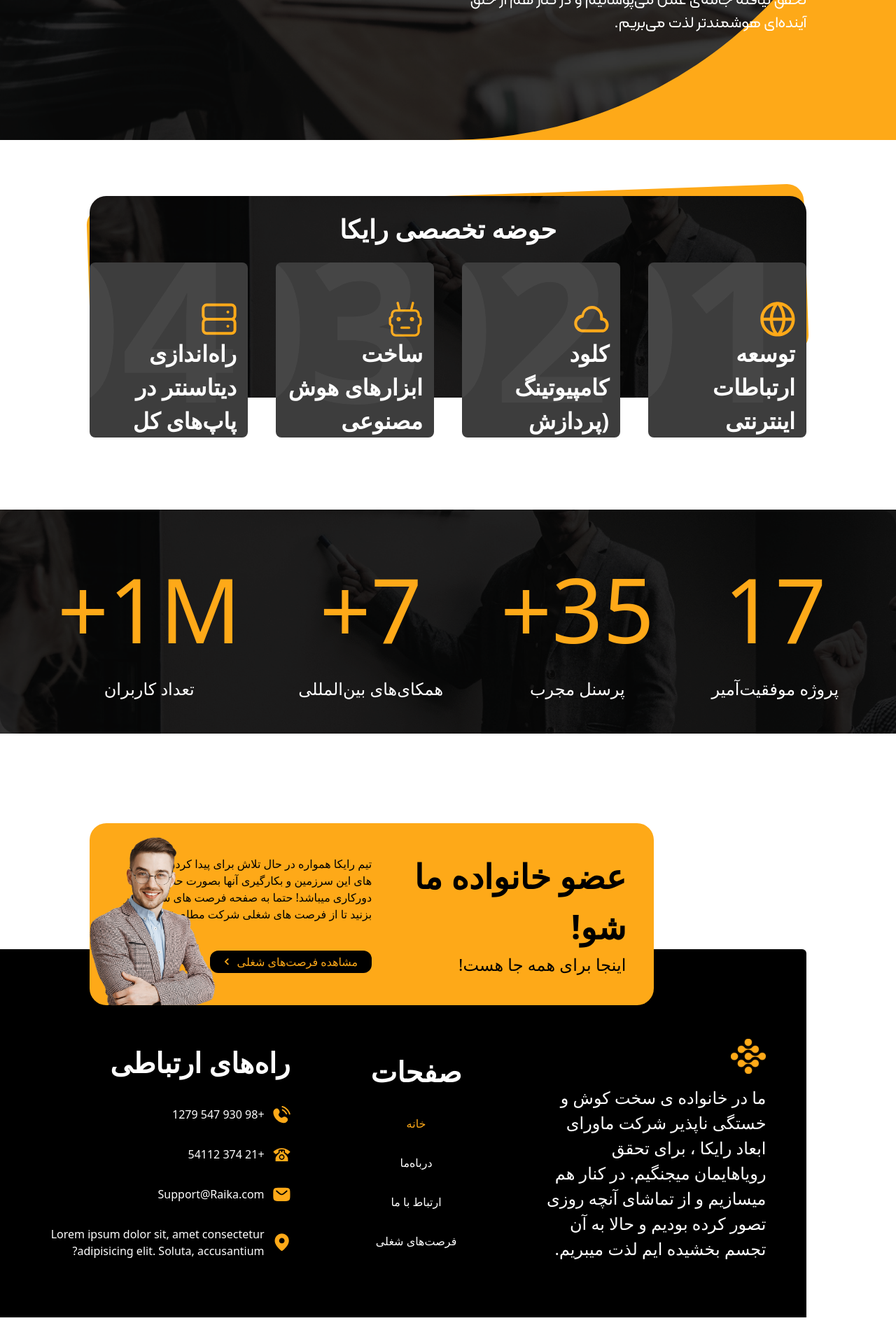
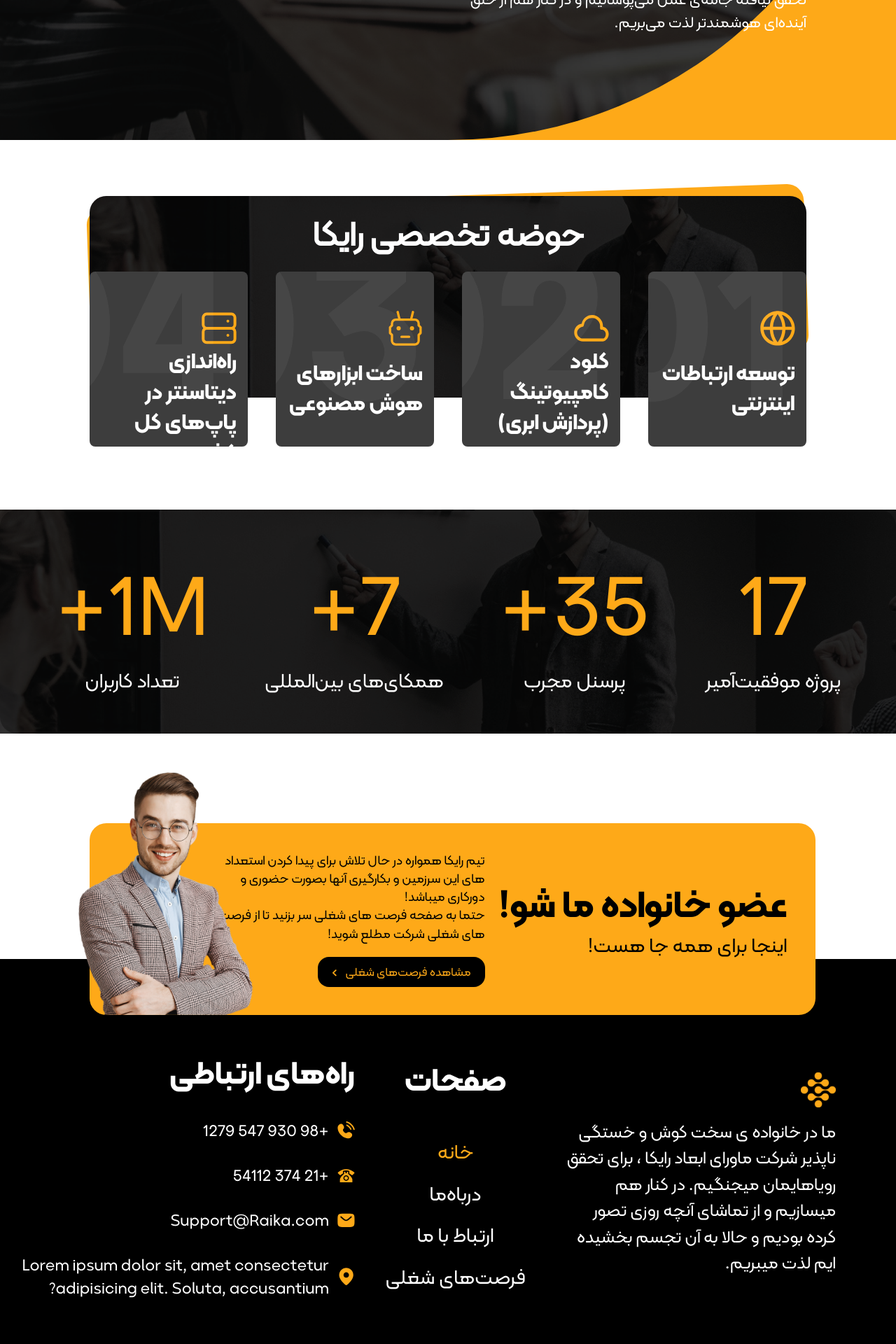
Before and after one commit to mahjs/Rayka-Main, a Next.js app: page / in a window 1280 px wide. Shown: the part 600-2520 px from the top of the page at 70% size. Before the commit the page ends 2482 px from the top, so only its background shows below. Built offline with nearby package versions, Linux system fonts and the light colour scheme.

Commit message:
style: fix font & footer size in home and contact us

```diff
--- a/src/app/globals.css
+++ b/src/app/globals.css
@@ -163,22 +163,85 @@ body {
   line-height: 140%;
 }
 
+.header-6 {
+  font-family: "KalamehBold";
+  font-size: 2.85375rem;
+  line-height: 150.5%;
+}
+
 .title {
   font-family: "KalamehExtraBold";
   font-size: 4.75rem;
   line-height: 140%;
 }
 
+.title-2 {
+  font-family: "KalamehRegular";
+  font-size: 3.05663rem;
+  font-weight: 700;
+  line-height: 140%;
+}
+
 .subtitle {
   font-family: "KalamehRegular";
   font-size: 1.8125rem;
-  font-weight: 400;
   line-height: 150.5%;
+}
+
+.subtitle-1 {
+  font-family: "KalamehBold";
+  font-size: 2.5125rem;
+  line-height: 150.5%;
+}
+
+.subtitle-2 {
+  font-family: "KalamehBold";
+  font-size: 3.35906rem;
+  line-height: 140%;
+}
+
+.subtitle-3 {
+  font-family: "KalamehBold";
+  font-size: 1.9375rem;
+  line-height: 140%;
+}
+
+.Body {
+  font-family: "KalamehRegular";
+  font-size: 1.16663rem;
+  line-height: 140%;
+}
+.Body-2 {
+  font-family: "KalamehRegular";
+  font-size: 1.5625rem;
+  line-height: 150%;
+}
+
+.Body-3 {
+  font-family: "KalamehRegular";
+  font-size: 1.4375rem;
+  line-height: 140%;
 }
 
 .Btn {
   font-family: "KalamehRegular";
   font-size: 1.3rem;
-  font-weight: 400;
   line-height: 150.5%;
 }
+.Btn-2 {
+  font-family: "KalamehRegular";
+  font-size: 1.059rem;
+  line-height: 140%;
+}
+
+.number {
+  font-family: "KalamehRegular";
+  font-size: 7.56819rem;
+  line-height: 140%;
+}
+
+.number-1 {
+  font-family: "KalamehBold";
+  font-size: 18.47456rem;
+  line-height: 140%;
+}
--- a/src/app/page.tsx
+++ b/src/app/page.tsx
@@ -81,7 +81,7 @@ export default function Home() {
       {/* Information Content */}
       <div className="justify-centerjjj relative mb-[5rem] flex h-[20rem] w-full items-center bg-main-image">
         <div className="absolute bottom-0 left-0 right-0 top-0 z-10 h-full w-full rounded-3xl bg-black bg-opacity-30" />
-        <div className="absolute z-20 flex w-full justify-evenly">
+        <div className="absolute  z-20 flex w-full justify-evenly">
           {informationData.map((info) => (
             <InfoText key={info.id} title={info.title} text={info.text} />
           ))}
--- a/src/components/dashboard/ExpertCard.tsx
+++ b/src/components/dashboard/ExpertCard.tsx
@@ -34,8 +34,8 @@ const ExpertCard: FC<Props> = ({
       <span className="mt-8">
         <Image src={iconPath} alt={title + " icon"} width={50} height={50} />
       </span>
-      <p className=" text-inherit text-[2rem] font-bold">{title}</p>
-      <span className="absolute  -top-32 text-[18rem] font-bold text-white opacity-5">
+      <p className=" text-inherit subtitle-3">{title}</p>
+      <span className="number-1  absolute -top-32 text-white opacity-5">
         {String(index).padStart(2, "0")}
       </span>
     </div>
--- a/src/components/dashboard/Experties.tsx
+++ b/src/components/dashboard/Experties.tsx
@@ -61,9 +61,7 @@ const Experties = () => {
 
   return (
     <div className="absolute z-20 h-[18rem] w-[80%] flex-col items-center justify-center rounded-3xl">
-      <p className="my-5 text-center text-[2.3rem] font-[790] text-white">
-        حوضه تخصصی رایکا
-      </p>
+      <p className="title-2 my-5 text-center text-white">حوضه تخصصی رایکا</p>
       <Transition
         show={showExperties}
         enter="transition-all duration-500 "
--- a/src/components/dashboard/InfoText.tsx
+++ b/src/components/dashboard/InfoText.tsx
@@ -8,8 +8,8 @@ interface Props {
 const InfoText: FC<Props> = ({ title, text }) => {
   return (
     <div className="flex-col items-center justify-center gap-5">
-      <p className="text-center text-[8rem] text-[#FEA918]">{title}</p>
-      <p className="text-center text-[1.5rem] text-white">{text}</p>
+      <p className="text-center number text-[#FEA918]">{title}</p>
+      <p className="text-center subtitle text-white">{text}</p>
     </div>
   );
 };
--- a/src/components/dashboard/JoinRaykaCard.tsx
+++ b/src/components/dashboard/JoinRaykaCard.tsx
@@ -6,24 +6,26 @@ import React from "react";
 const JoinRaykaCard = () => {
   const router = useRouter();
   return (
-    <div className="relative mr-auto flex w-[70%] items-center gap-5 rounded-3xl bg-[#FEA918] px-10 py-10 ">
+    <div className="relative mr-auto flex w-[90%] items-center gap-5 rounded-3xl bg-[#FEA918] px-10 py-10 ">
       <div className="flex-col text-black">
-        <p className="text-[3rem] font-bold">عضو خانواده ما شو!</p>
-        <p className="text-[1.5rem]">اینجا برای همه جا هست!</p>
+        <p className="subtitle-2">عضو خانواده ما شو!</p>
+        <p className="subtitle">اینجا برای همه جا هست!</p>
       </div>
-      <div className="max-w-[50%] flex-col text-black">
-        <p className="text-[1rem] font-[500]">
+      <div className="max-w-[42%] flex-col text-black">
+        <p className="Body">
           تیم رایکا همواره در حال تلاش برای پیدا کردن استعداد های این سرزمین و
-          بکارگیری آنها بصورت حضوری و دورکاری میباشد! حتما به صفحه فرصت های شغلی
-          سر بزنید تا از فرصت های شغلی شرکت مطلع شوید!
+          بکارگیری آنها بصورت حضوری و دورکاری میباشد! <br /> حتما به صفحه فرصت
+          های شغلی سر بزنید تا از فرصت های شغلی شرکت مطلع شوید!
         </p>
         <button
           onClick={() => {
             router.push("/career");
           }}
-          className="mt-10 flex items-center justify-start gap-3 rounded-xl bg-black px-5 py-1"
+          className="mt-5 flex items-center justify-start gap-3 rounded-2xl bg-black px-5 py-2.5"
         >
-          <p className="text-right text-[#FEA918]"> مشاهده فرصت‌های شغلی</p>
+          <p className="Btn-2 text-right text-[#FEA918]">
+            مشاهده فرصت‌های شغلی
+          </p>
 
           <svg
             width="7"
@@ -31,6 +33,7 @@ const JoinRaykaCard = () => {
             viewBox="0 0 7 10"
             fill="none"
             xmlns="http://www.w3.org/2000/svg"
+            className="mt-1"
           >
             <path
               d="M6.29731 0.589831L6.29721 0.589739C6.1405 0.44229 5.92939 0.360513 5.71054 0.360513C5.49169 0.360513 5.28058 0.44229 5.12387 0.589739L5.12382 0.589785L1.2589 4.23088L1.25885 4.23093C1.10211 4.37877 1.01277 4.58061 1.01277 4.79253C1.01277 5.00445 1.10211 5.20629 1.25885 5.35413L1.2589 5.35418L5.12248 8.99401C5.19884 9.07083 5.29039 9.13212 5.39156 9.17459C5.49335 9.21732 5.60301 9.24021 5.71403 9.24206C5.82505 9.2439 5.93545 9.22467 6.03872 9.18538L6.00002 9.08367L6.03872 9.18538C6.142 9.14608 6.23624 9.08742 6.31566 9.01261C6.39509 8.93777 6.4581 8.84826 6.50056 8.74922C6.54303 8.65016 6.56399 8.54381 6.56198 8.43657C6.55997 8.32934 6.53505 8.22379 6.48893 8.12627C6.44309 8.02937 6.37735 7.94255 6.29592 7.87072L3.02851 4.79253L6.29726 1.71308L6.29731 1.71304C6.45405 1.56519 6.54339 1.36335 6.54339 1.15143C6.54339 0.939517 6.45405 0.737675 6.29731 0.589831Z"
@@ -43,7 +46,7 @@ const JoinRaykaCard = () => {
       </div>
 
       <Image
-        className="absolute bottom-0 left-0 h-[240px] w-[180px]"
+        className="absolute -left-4 bottom-0 h-[347px] w-[250px]"
         src="/images/person.png"
         alt="A smiling person"
         width={220}
--- a/src/components/dashboard/PageNavigation.tsx
+++ b/src/components/dashboard/PageNavigation.tsx
@@ -7,11 +7,12 @@ const PageNavigation = () => {
   const pathname = usePathname();
   return (
     <div
-      style={{
-        display: "flex",
-        flexDirection: "column",
-        gap: "2rem",
-      }}
+      // style={{
+      //   display: "flex",
+      //   flexDirection: "column",
+      //   gap: "2rem",
+      // }}
+      className="subtitle flex flex-col gap-4"
     >
       <p className={pathname === "/" ? "text-[#FEA918]" : ""}>
         <Link href="/">خانه</Link>
--- a/src/components/footer/index.tsx
+++ b/src/components/footer/index.tsx
@@ -3,8 +3,8 @@ import PageNavigation from "../dashboard/PageNavigation";
 
 const Footer = () => {
   return (
-    <div className="w-full ">
-      <div className="mr-auto flex w-[90%] items-center justify-around rounded-tr-md bg-black bg-gray-950 pb-[5rem] pt-[8rem]">
+    <div className="w-full bg-black">
+      <div className="bg-gray-950 mr-auto flex w-[95%] items-center justify-around rounded-tr-md pb-[5rem] pt-[8rem]">
         <div
           style={{
             display: "flex",
@@ -18,10 +18,10 @@ const Footer = () => {
             width={50}
             height={50}
           />
-          <p className="max-w-[20rem] text-[1.5rem] text-white">
+          <p className="Body-2 max-w-[25rem] text-white">
             ما در خانواده ی سخت کوش و خستگی ناپذیر شرکت ماورای ابعاد رایکا ،
             برای تحقق رویاهایمان میجنگیم. در کنار هم میسازیم و از تماشای آنچه
-            روزی تصور کرده بودیم و حالا به آن تجسم بخشیده ایم لذت میبریم.{" "}
+            روزی تصور <br /> کرده بودیم و حالا به آن تجسم بخشیده ایم لذت میبریم.
           </p>
         </div>
 
@@ -30,10 +30,10 @@ const Footer = () => {
           style={{
             display: "flex",
             flexDirection: "column",
-            gap: "2rem",
+            gap: "3rem",
           }}
         >
-          <h3 className="text-[2.5rem] font-bold">صفحات</h3>
+          <h3 className="header-6">صفحات</h3>
           <PageNavigation />
         </div>
 
@@ -45,15 +45,16 @@ const Footer = () => {
             gap: "2rem",
           }}
         >
-          <h3 className="text-[2.5rem] font-bold">راه‌های ارتباطی</h3>
+          <h3 className="header-6">راه‌های ارتباطی</h3>
           <div
             style={{
               display: "flex",
               flexDirection: "column",
               gap: "2rem",
             }}
+            className="Body-3"
           >
-            <div className="flex items-center gap-3">
+            <div className="flex items-center gap-3 ">
               <Image
                 src="/images/call.svg"
                 alt="call icon"
@@ -88,7 +89,7 @@ const Footer = () => {
                 width={25}
                 height={25}
               />
-              <p className="max-w-[20rem]">
+              <p className="max-w-[28rem]">
                 Lorem ipsum dolor sit, amet consectetur adipisicing elit.
                 Soluta, accusantium?
               </p>
--- a/src/components/navbar/index.tsx
+++ b/src/components/navbar/index.tsx
@@ -45,7 +45,7 @@ const Navbar = () => {
         isScrolled ? "bg-[#000000cc]" : ""
       }`}
     >
-      <ul className="flex gap-16">
+      <ul className="subtitle flex gap-16">
         <RenderNavItem href="/" text="خانه" />
         <RenderNavItem href="/about-us" text="درباه‌ما" />
         <RenderNavItem href="/contact-us" text="ارتباط با ما" />
```
Also changed, not shown: src/components/dashboard/ExpertDetailsCard.tsx (+6 -6 lines).
